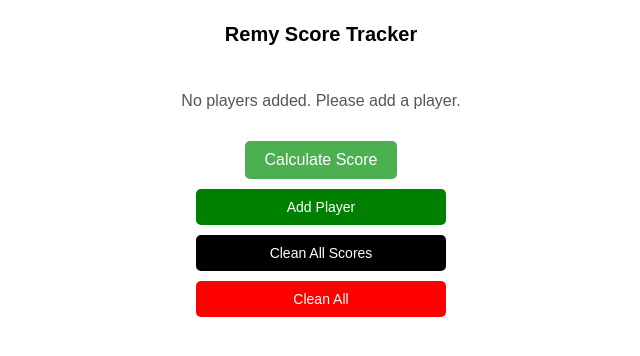
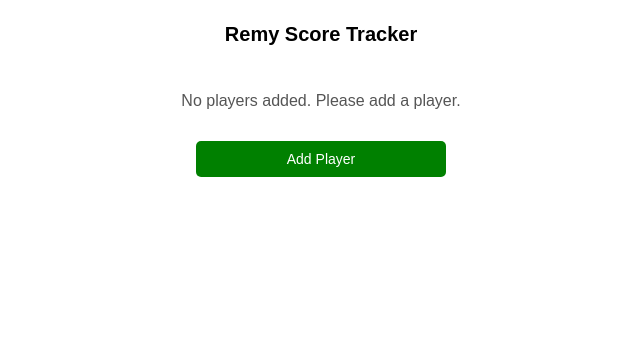
Before and after one commit to PustanAlex/Scor-Remy, a React (Create React App) app: page / in a window 1280 px wide. Shown: the top 356 px of the page, without its empty margins (319-959 px from the left). Built offline with nearby package versions, Linux system fonts and the light colour scheme.

Commit message:
asa moare

```diff
--- a/src/components/App.css
+++ b/src/components/App.css
@@ -74,7 +74,7 @@ h1 {
 }
 
 .calculate-scores-btn {
-    background-color: #4CAF50; /* Verde */
+    background-color: #4CAF50;
     color: white;
     padding: 10px 20px;
     border: none;
@@ -82,11 +82,11 @@ h1 {
     font-size: 16px;
     cursor: pointer;
     margin-bottom: 10px;
-  }
+}
 
-  .calculate-scores-btn:hover {
-    background-color: #45a049; /* Verde mai închis */
-  }
+.calculate-scores-btn:hover {
+    background-color: #45a049;
+}
 
 .button-group {
     display: flex;
@@ -106,7 +106,7 @@ h1 {
     border-radius: 5px;
     cursor: pointer;
     width: 30%;
-    transition: background-color 0.3s ease; /* Adăugat pentru efect de tranziție */
+    transition: background-color 0.3s ease;
 }
 
 .add-score-btn {
@@ -114,7 +114,7 @@ h1 {
 }
 
 .add-score-btn:hover {
-    background-color: #0056b3; /* Culoare mai închisă la hover */
+    background-color: #0056b3;
 }
 
 .restore-btn {
@@ -122,7 +122,7 @@ h1 {
 }
 
 .restore-btn:hover {
-    background-color: #e0a800; /* Culoare mai închisă la hover */
+    background-color: #e0a800;
 }
 
 .atuu-btn {
@@ -130,14 +130,14 @@ h1 {
 }
 
 .atuu-btn:hover {
-    background-color: #138496; /* Culoare mai închisă la hover */
+    background-color: #138496;
 }
 
 .modal-button-group {
     display: flex;
     flex-direction: row;
-    gap: 10px; /* Spațiu între butoane */
-    justify-content: center; /* Asigură centrul */
+    gap: 10px;
+    justify-content: center;
     align-items: center;
     margin-top: 10px;
 }
@@ -158,7 +158,7 @@ h1 {
     margin-bottom: 10px;
     width: 100%;
     max-width: 250px;
-    transition: background-color 0.3s ease; /* Adăugat pentru efect de tranziție */
+    transition: background-color 0.3s ease;
 }
 
 .clear-all-btn {
@@ -166,7 +166,7 @@ h1 {
 }
 
 .clear-all-btn:hover {
-    background-color: darkred; /* Culoare mai închisă la hover */
+    background-color: darkred;
 }
 
 .add-player-btn {
@@ -174,7 +174,7 @@ h1 {
 }
 
 .add-player-btn:hover {
-    background-color: darkgreen; /* Culoare mai închisă la hover */
+    background-color: darkgreen;
 }
 
 .no-bullets {
@@ -209,8 +209,8 @@ h1 {
     border: none;
     border-radius: 5px;
     cursor: pointer;
-    width: 100px; /* Dimensiune fixă pentru butoane */
-    margin: 0; /* Elimină marginile externe care pot cauza nealinierea */
+    width: 100px;
+    margin: 0;
 }
 
 .confirmation-button {
@@ -252,7 +252,7 @@ h1 {
     cursor: pointer;
     position: absolute;
     top: 10px;
-    width: 20px; /* Dimensiune consistentă */
+    width: 20px;
 }
 
 .remove-player-icon {
@@ -264,7 +264,7 @@ h1 {
 }
 
 .edit-icon {
-    right: 70px; /* Ajustăm distanța față de celelalte iconițe */
+    right: 70px;
 }
 
 @media (min-width: 400px) {
@@ -272,7 +272,6 @@ h1 {
         width: calc(100% - 50px);
     }
 }
-
 
 .clean-all-scores-btn {
     padding: 10px;
@@ -284,6 +283,6 @@ h1 {
     margin-bottom: 10px;
     width: 100%;
     max-width: 250px;
-    background-color: #000000; /* Culoare de fundal (roșu) */
-    transition: background-color 0.3s ease; /* Efect de tranziție */
+    background-color: #000000;
+    transition: background-color 0.3s ease;
 }
--- a/src/components/App.jsx
+++ b/src/components/App.jsx
@@ -14,7 +14,7 @@ const App = () => {
   const [confirmClearModal, setConfirmClearModal] = useState(false);
   const [confirmRemoveModal, setConfirmRemoveModal] = useState(false);
   const [removeIndex, setRemoveIndex] = useState(null);
-  const [errorMessage, setErrorMessage] = useState(''); // Mesaj de eroare
+  const [errorMessage, setErrorMessage] = useState('');
 
   useEffect(() => {
     localStorage.setItem('players', JSON.stringify(players));
@@ -109,28 +109,24 @@ const App = () => {
 
   const calculateScores = () => {
     const newPlayers = [...players];
-
-    // Verificăm dacă toți jucătorii au un scor valid sau atu activat
     const allValid = newPlayers.every(player =>
       player.score.trim() !== '' || player.atu
     );
 
     if (!allValid) {
-      // Alertă dacă nu toate inputurile sunt completate
-      window.alert('Toți jucătorii trebuie să aibă un scor valid sau să aibă bonusul Atu activat.'); // Afișează alertă
-      return; // Oprește execuția funcției
+      window.alert('All players must have a valid score or have the Atu bonus activated.');
+      return;
     }
 
-    // Resetăm mesajul de eroare
     setErrorMessage('');
 
     newPlayers.forEach((player) => {
-      const scoreValue = parseInt(player.score.split(' (')[0], 10) || 0; // Obține scorul din input
-      if (!isNaN(scoreValue)) { // Verifică dacă scorul este un număr
-        player.total += player.atu ? scoreValue + 50 : scoreValue; // Adaugă bonusul de atu dacă este cazul
+      const scoreValue = parseInt(player.score.split(' (')[0], 10) || 0;
+      if (!isNaN(scoreValue)) {
+        player.total += player.atu ? scoreValue + 50 : scoreValue;
         player.history.push({ score: scoreValue, atu: player.atu });
-        player.score = ''; // Resetează inputul de scor
-        player.atu = false; // Resetează bonusul de atu
+        player.score = '';
+        player.atu = false;
       }
     });
     setPlayers(newPlayers);
@@ -140,7 +136,7 @@ const App = () => {
     <div className="container">
       <h1>Remy Score Tracker</h1>
 
-      {errorMessage && <div className="error-message">{errorMessage}</div>} {/* Afișăm mesajul de eroare */}
+      {errorMessage && <div className="error-message">{errorMessage}</div>}
 
       {players.length === 0 ? (
         <div className="empty-message">
@@ -172,7 +168,7 @@ const App = () => {
             </div>
             <h3>
               Total: {player.total}
-              {player.atu && <span className="atuu-text"><strong> Atu: Da</strong></span>}
+              {player.atu && <span className="atuu-text"><strong> Atu: Yes</strong></span>}
             </h3>
             <FaQuestionCircle className="history-icon" onClick={() => openHistoryModal(index)} size={20} />
             <FaTrash className="remove-player-icon" onClick={() => openConfirmRemoveModal(index)} size={20} />
@@ -180,10 +176,15 @@ const App = () => {
         ))
       )}
 
-      <button onClick={calculateScores} className="calculate-scores-btn">Calculate Score</button> {/* Butonul Calculate Score */}
+      {players.length > 0 && (
+        <>
+          <button onClick={calculateScores} className="calculate-scores-btn">Calculate Score</button>
+          <button onClick={clearAllScores} className="clean-all-scores-btn">Clean All Scores</button>
+          <button onClick={openConfirmClearModal} className="clear-all-btn">Clean All</button>
+        </>
+      )}
+
       <button onClick={addPlayer} className="add-player-btn">Add Player</button>
-      <button onClick={clearAllScores} className="clean-all-scores-btn">Clean All Scores</button>
-      <button onClick={openConfirmClearModal} className="clear-all-btn">Clean All</button>
 
       {modalVisible && (
         <div className="modal">
@@ -211,7 +212,7 @@ const App = () => {
             <ul className="no-bullets">
               {players[modalIndex].history.map((entry, idx) => (
                 <li key={idx}>
-                  Score: {entry.score} {entry.atu && <span>Atu: Da</span>}
+                  Score: {entry.score} {entry.atu && <span>Atu: Yes</span>}
                 </li>
               ))}
             </ul>
@@ -223,7 +224,7 @@ const App = () => {
       {confirmClearModal && (
         <div className="modal">
           <div className="modal-content">
-            <h2>Confirm Clean All</h2>
+            <h2>Confirm Clear All</h2>
             <p>Are you sure you want to clear all players?</p>
             <div className="modal-button-group">
               <button onClick={clearAllPlayers} className="modal-button confirmation-button">Yes</button>
```
